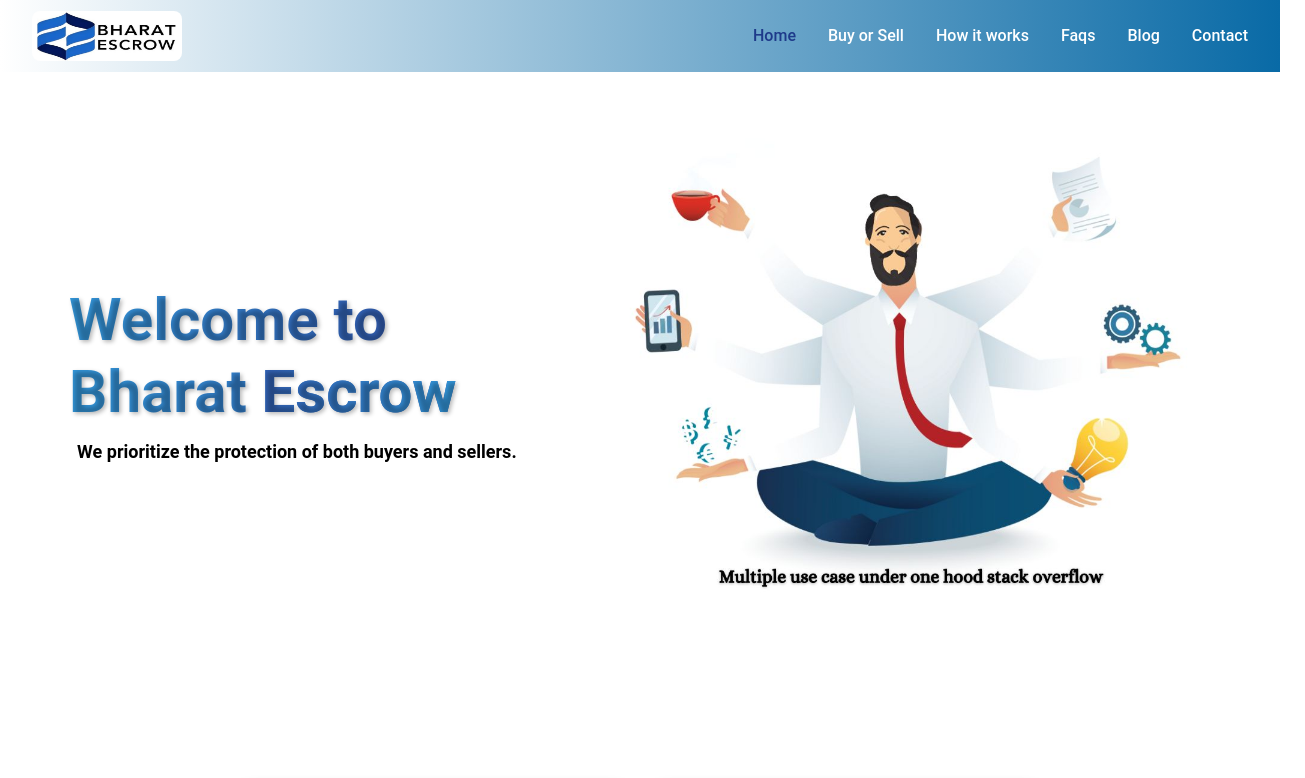
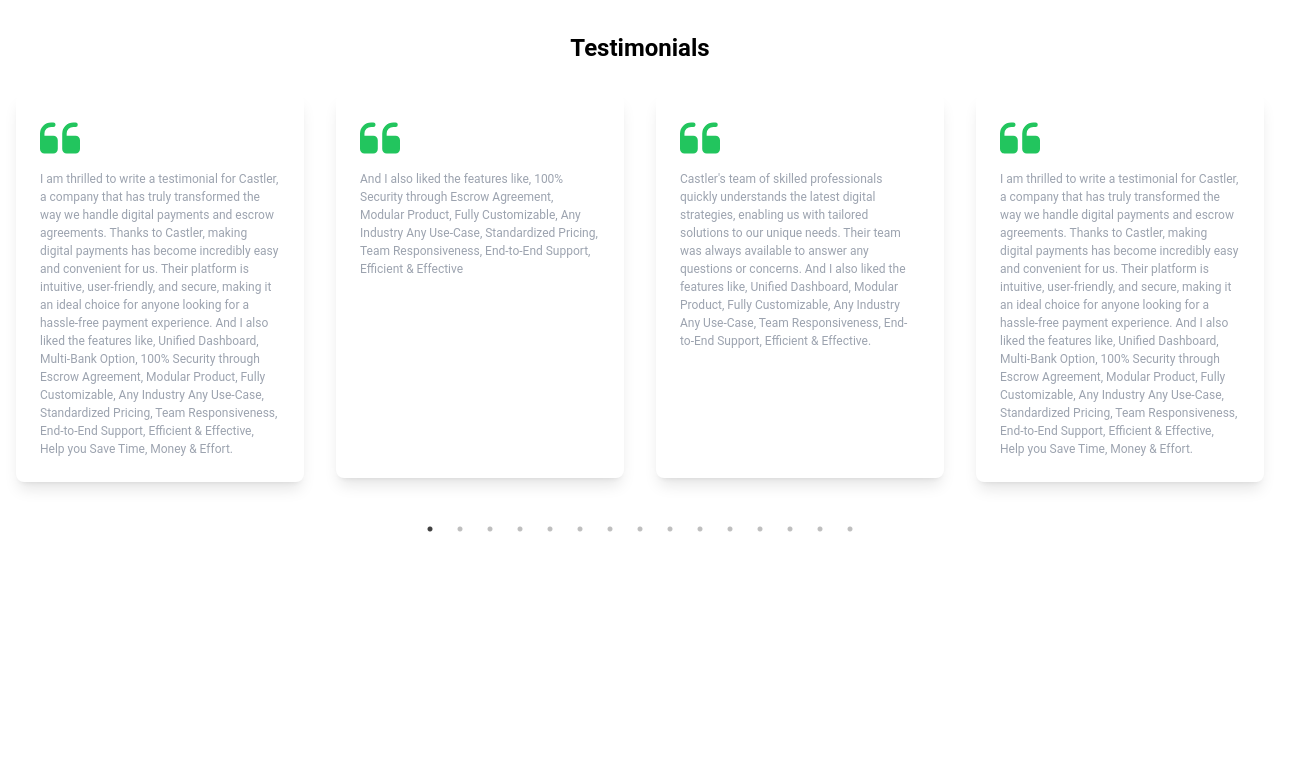
Before and after one commit to amankumar2k15/BharatEscrow, a React (Create React App) app: page / in a window 1280 px wide. Shown: the top 778 px of the page, 1305 px wide, since content can reach past the window. Built offline with nearby package versions, Linux system fonts and the light colour scheme.

Commit message:
create testimonials

```diff
--- a/src/App.js
+++ b/src/App.js
@@ -1,11 +1,14 @@
 import React from 'react'
 import HomeWrapper from './layout/HomeWrapper'
+
+
 
 const App = () => {
 
   return (
     <>
-      <HomeWrapper />
+      {/* <HomeWrapper /> */}
+
     </>
   )
 }
--- /dev/null
+++ b/src/components/testimonials/FirstTask.jsx
@@ -0,0 +1,82 @@
+import React from 'react';
+import Slider from 'react-slick';
+import 'slick-carousel/slick/slick.css';
+import 'slick-carousel/slick/slick-theme.css';
+
+
+const Testimonials = () => {
+    const msg =  [
+
+          " I am thrilled to write a testimonial for Castler, a company that has truly transformed the way we handle digital payments and escrow agreements. Thanks to Castler, making digital payments has become incredibly easy and convenient for us. Their platform is intuitive, user-friendly, and secure, making it an ideal choice for anyone looking for a hassle-free payment experience. And I also liked the features like, Unified Dashboard, Multi-Bank Option, 100% Security through Escrow Agreement, Modular Product, Fully Customizable, Any Industry Any Use-Case, Standardized Pricing, Team Responsiveness, End-to-End Support, Efficient & Effective, Help you Save Time, Money & Effort."
+
+
+
+           , "And I also liked the features like, 100% Security through Escrow Agreement, Modular Product, Fully Customizable, Any Industry Any Use-Case, Standardized Pricing, Team Responsiveness, End-to-End Support, Efficient & Effective"
+
+       , "Castler's team of skilled professionals quickly understands the latest digital strategies, enabling us with tailored solutions to our unique needs. Their team was always available to answer any questions or concerns. And I also liked the features like, Unified Dashboard, Modular Product, Fully Customizable, Any Industry Any Use-Case, Team Responsiveness, End-to-End Support, Efficient & Effective."
+
+          , "I am thrilled to write a testimonial for Castler, a company that has truly transformed the way we handle digital payments and escrow agreements. Thanks to Castler, making digital payments has become incredibly easy and convenient for us. Their platform is intuitive, user-friendly, and secure, making it an ideal choice for anyone looking for a hassle-free payment experience. And I also liked the features like, Unified Dashboard, Multi-Bank Option, 100% Security through Escrow Agreement, Modular Product, Fully Customizable, Any Industry Any Use-Case, Standardized Pricing, Team Responsiveness, End-to-End Support, Efficient & Effective, Help you Save Time, Money & Effort."
+
+
+            ,"And I also liked the features like, 100% Security through Escrow Agreement, Modular Product, Fully Customizable, Any Industry Any Use-Case, Standardized Pricing, Team Responsiveness, End-to-End Support, Efficient & Effective."
+
+
+         ,  "And I also liked the features like, 100% Security through Escrow Agreement, Modular Product, Fully Customizable, Any Industry Any Use-Case, Standardized Pricing, Team Responsiveness, End-to-End Support, Efficient & Effective"
+
+        , "Castler's team of skilled professionals quickly understands the latest digital strategies, enabling us with tailored solutions to our unique needs. Their team was always available to answer any questions or concerns. And I also liked the features like, Unified Dashboard, Modular Product, Fully Customizable, Any Industry Any Use-Case, Team Responsiveness, End-to-End Support, Efficient & Effective."
+
+       ,  "I am thrilled to write a testimonial for Castler, a company that has truly transformed the way we handle digital payments and escrow agreements. Thanks to Castler, making digital payments has become incredibly easy and convenient for us. Their platform is intuitive, user-friendly, and secure, making it an ideal choice for anyone looking for a hassle-free payment experience. And I also liked the features like, Unified Dashboard, Multi-Bank Option, 100% Security through Escrow Agreement, Modular Product, Fully Customizable, Any Industry Any Use-Case, Standardized Pricing, Team Responsiveness, End-to-End Support, Efficient & Effective, Help you Save Time, Money & Effort."
+
+        , "And I also liked the features like, 100% Security through Escrow Agreement, Modular Product, Fully Customizable, Any Industry Any Use-Case, Standardized Pricing, Team Responsiveness, End-to-End Support, Efficient & Effective."
+
+
+         , "And I also liked the features like, 100% Security through Escrow Agreement, Modular Product, Fully Customizable, Any Industry Any Use-Case, Standardized Pricing, Team Responsiveness, End-to-End Support, Efficient & Effective"
+
+     , "Castler's team of skilled professionals quickly understands the latest digital strategies, enabling us with tailored solutions to our unique needs. Their team was always available to answer any questions or concerns. And I also liked the features like, Unified Dashboard, Modular Product, Fully Customizable, Any Industry Any Use-Case, Team Responsiveness, End-to-End Support, Efficient & Effective."
+
+         , "I am thrilled to write a testimonial for Castler, a company that has truly transformed the way we handle digital payments and escrow agreements. Thanks to Castler, making digital payments has become incredibly easy and convenient for us. Their platform is intuitive, user-friendly, and secure, making it an ideal choice for anyone looking for a hassle-free payment experience. And I also liked the features like, Unified Dashboard, Multi-Bank Option, 100% Security through Escrow Agreement, Modular Product, Fully Customizable, Any Industry Any Use-Case, Standardized Pricing, Team Responsiveness, End-to-End Support, Efficient & Effective, Help you Save Time, Money & Effort."
+
+
+           ,"And I also liked the features like, 100% Security through Escrow Agreement, Modular Product, Fully Customizable, Any Industry Any Use-Case, Standardized Pricing, Team Responsiveness, End-to-End Support, Efficient & Effective."
+
+
+           , "And I also liked the features like, 100% Security through Escrow Agreement, Modular Product, Fully Customizable, Any Industry Any Use-Case, Standardized Pricing, Team Responsiveness, End-to-End Support, Efficient & Effective"
+
+          , "Castler's team of skilled professionals quickly understands the latest digital strategies, enabling us with tailored solutions to our unique needs. Their team was always available to answer any questions or concerns. And I also liked the features like, Unified Dashboard, Modular Product, Fully Customizable, Any Industry Any Use-Case, Team Responsiveness, End-to-End Support, Efficient & Effective."
+
+    ]
+
+    const settings = {
+        dots: true,
+        infinite: true,
+        speed: 500,
+        slidesToShow: 4,
+        slidesToScroll: 1
+    };
+
+    return (
+        <div className="container mx-auto mt-8">
+            <h1 className='text-2xl font-bold text-center mb-[30px]'>Testimonials</h1>
+            <Slider {...settings}>
+                {msg.map((item,index) => (
+                    <div key={index} className="w-full sm:w-1/2 md:w-1/3 lg:w-1/4 px-4 mb-8">
+                        <div className="bg-white p-6 rounded-lg shadow-lg min-h-96">
+                            <svg
+                                className="w-10 h-10 me-auto mb-3 text-green-500 dark:text-green-500 rotate-180"
+                                aria-hidden="true"
+                                xmlns="http://www.w3.org/2000/svg"
+                                fill="currentColor"
+                                viewBox="0 0 18 14"
+                            >
+                                <path d="M6 0H2a2 2 0 0 0-2 2v4a2 2 0 0 0 2 2h4v1a3 3 0 0 1-3 3H2a1 1 0 0 0 0 2h1a5.006 5.006 0 0 0 5-5V2a2 2 0 0 0-2-2Zm10 0h-4a2 2 0 0 0-2 2v4a2 2 0 0 0 2 2h4v1a3 3 0 0 1-3 3h-1a1 1 0 0 0 0 2h1a5.006 5.006 0 0 0 5-5V2a2 2 0 0 0-2-2Z" />
+                            </svg>
+                            <p className='text-gray-400 text-[12px]'>{item}</p>
+                        </div>
+                    </div>
+                ))}
+            </Slider>
+        </div>
+    );
+};
+
+export default Testimonials;
--- a/src/index.js
+++ b/src/index.js
@@ -3,10 +3,10 @@
 import './input.css';
 import App from './App';
 import { BrowserRouter } from 'react-router-dom';
-
+import Testimonials from './components/testimonials/FirstTask';
 const root = ReactDOM.createRoot(document.getElementById('root'));
 root.render(
   <BrowserRouter>
-    <App />
+  <Testimonials />
   </BrowserRouter>
 );
```
